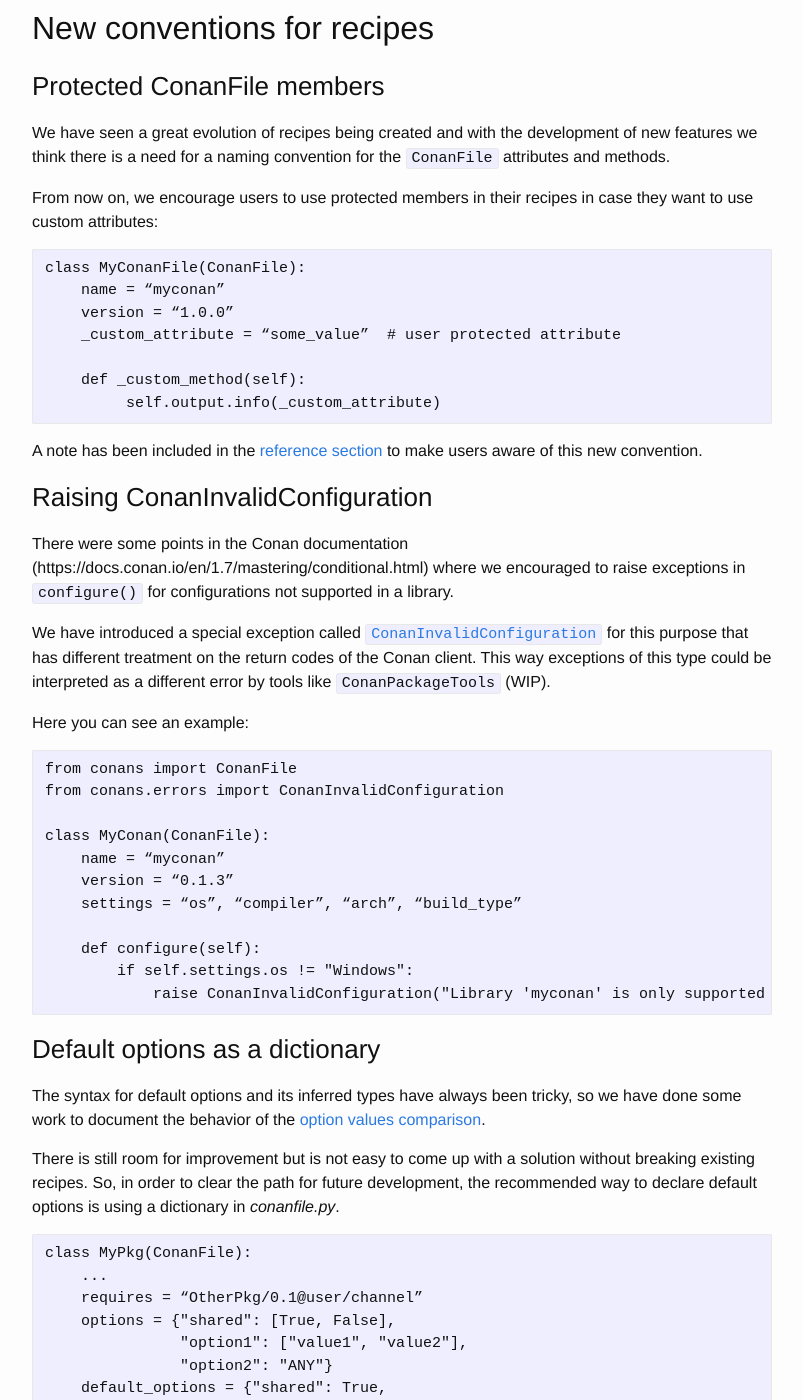
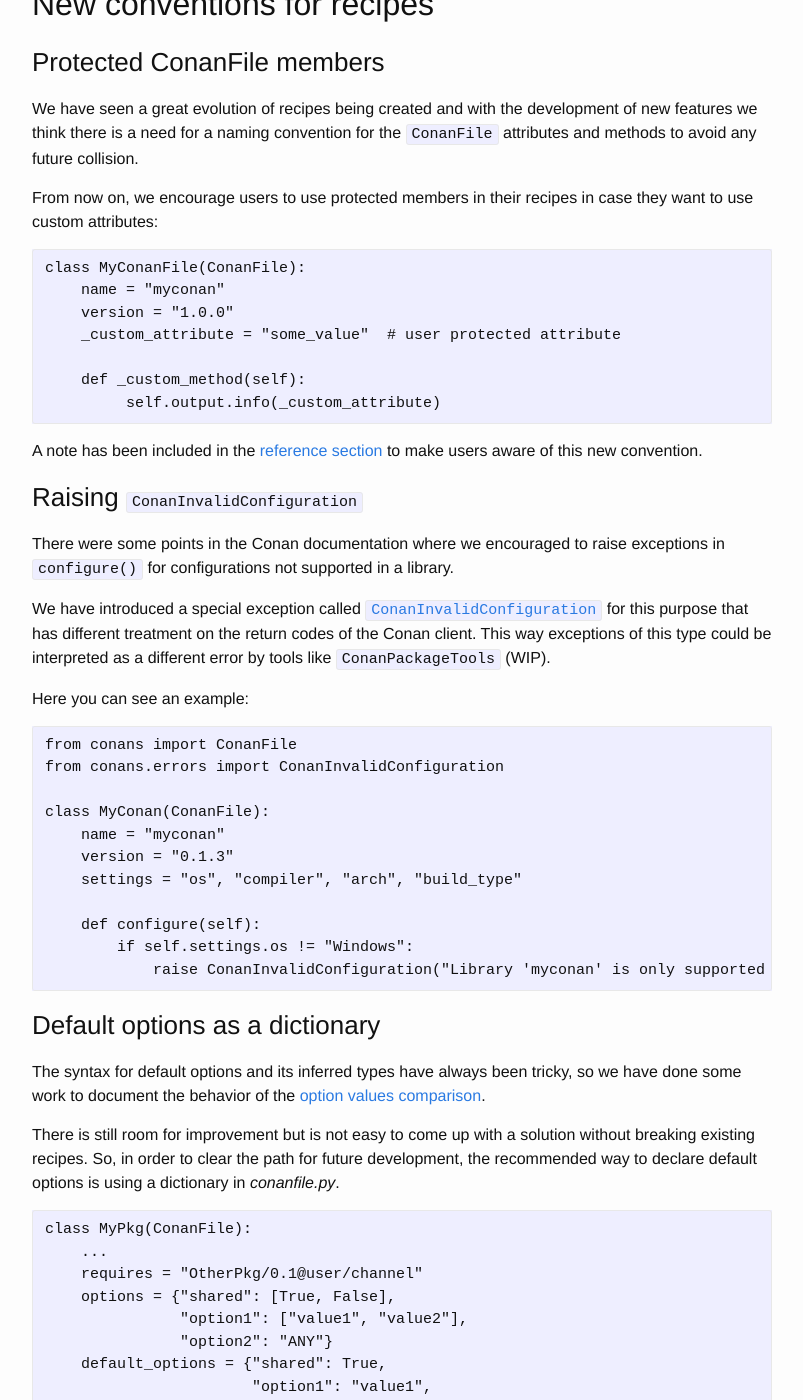
Before and after one commit to conan-io/conan-io.github.io, a Jekyll site: the page built from _posts/2018-10-11-New-conan-release-1-8.markdown, in a window 1280 px wide and 1400 px high, scrolled down 1866 px. Shown: the whole window, without its empty margins (238-1041 px from the left). Built offline with Jekyll 4.4.1, drawn with Linux system fonts in a browser that asks for light colours; comment, search, counter and statistics services are not loaded; some of the changed text lies outside the part shown.

Commit message:
fixes and links

````diff
--- a/_posts/2018-10-11-New-conan-release-1-8.markdown
+++ b/_posts/2018-10-11-New-conan-release-1-8.markdown
@@ -76,16 +76,17 @@ However, we encourage SVN users to try this feature and report new issues or sug
 ## New conventions for recipes
 
 ### Protected ConanFile members
+
 We have seen a great evolution of recipes being created and with the development of new features we think there is a need for a naming
-convention for the `ConanFile` attributes and methods.
+convention for the `ConanFile` attributes and methods to avoid any future collision.
 
 From now on, we encourage users to use protected members in their recipes in case they want to use custom attributes:
 
 ```
 class MyConanFile(ConanFile):
-    name = “myconan”
-    version = “1.0.0”
-    _custom_attribute = “some_value”  # user protected attribute
+    name = "myconan"
+    version = "1.0.0"
+    _custom_attribute = "some_value"  # user protected attribute
 
     def _custom_method(self):
          self.output.info(_custom_attribute)
@@ -94,10 +95,10 @@ class MyConanFile(ConanFile):
 A note has been included in the [reference section](https://docs.conan.io/en/latest/reference/conanfile.html) to make users aware of this
 new convention.
 
-### Raising ConanInvalidConfiguration
+### Raising ``ConanInvalidConfiguration``
 
-There were some points in the Conan documentation (https://docs.conan.io/en/1.7/mastering/conditional.html) where we encouraged to raise
-exceptions in ``configure()`` for configurations not supported in a library.
+There were some points in the Conan documentation where we encouraged to raise exceptions in ``configure()`` for configurations not
+supported in a library.
 
 We have introduced a special exception called
 [`ConanInvalidConfiguration`](https://docs.conan.io/en/latest/reference/conanfile/methods.html#invalid-configuration) for this purpose that
@@ -111,9 +112,9 @@ from conans import ConanFile
 from conans.errors import ConanInvalidConfiguration
 
 class MyConan(ConanFile):
-    name = “myconan”
-    version = “0.1.3”
-    settings = “os”, “compiler”, “arch”, “build_type”
+    name = "myconan"
+    version = "0.1.3"
+    settings = "os", "compiler", "arch", "build_type"
 
     def configure(self):
         if self.settings.os != "Windows":
@@ -131,14 +132,14 @@ path for future development, the recommended way to declare default options is u
 ```
 class MyPkg(ConanFile):
     ...
-    requires = “OtherPkg/0.1@user/channel”
+    requires = "OtherPkg/0.1@user/channel"
     options = {"shared": [True, False],
                "option1": ["value1", "value2"],
                "option2": "ANY"}
     default_options = {"shared": True,
                        "option1": "value1",
                        "option2": 42,
-                       “OtherPkg:shared”: True}
+                       "OtherPkg:shared": True}
 ```
 
 ## Build helpers with fixed installation directories
@@ -158,6 +159,7 @@ directories to the most common default ones for both CMake (see
 You will find a warning regarding this change in the AutoTools reference section with a clear [explanation of the issue](https://docs.conan.io/en/latest/reference/build_helpers/autotools.html#autotools-lib64-warning).
 
 ## New generator: B2
+
 This release brings a new generator for B2, also known as Boost Build. This generator comes with full-fledged features such as the use of
 subprojects and targets. It enhances the capabilities and deprecates the
 [`boost-build` generator](https://docs.conan.io/en/latest/reference/generators/boost_build.html).
@@ -181,6 +183,25 @@ Finally, there has been some changes in the output:
 - Now, every time a ``conan install`` is issued, the configuration of the profile is printed in the output. Note that this configuration
 resembles the profile used for the installation and not strictly the final values applied to the package.
 
+  ```
+  $ conan install .
+  Configuration:
+    [settings]
+    os=Windows
+    os_build=Windows
+    arch=x86_64
+    arch_build=x86_64
+    compiler=Visual Studio
+    compiler.version=15
+    build_type=Release
+    [options]
+    [build_requires]
+    [env]
+
+  PROJECT: Installing /home/user/repos/conan-box2d/conanfile.py
+  ...
+  ```
+
 - Following the roadmap of deprecating Python 2, there is a new warning for Python 2 users recommending the migration to Python 3.
 
   ```
````
Also changed, not shown: other parts of _posts/2018-10-11-New-conan-release-1-8.markdown (+1 -1 lines).
